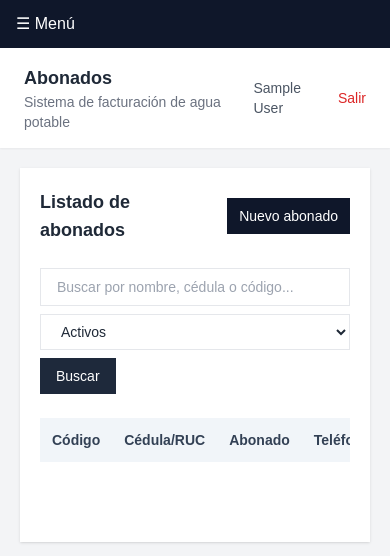
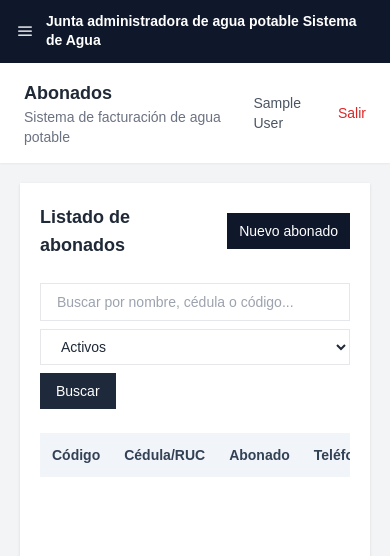
Before and after one commit to LyonSnt/sistema_agua, a Django app: page /abonados/ in a window 390 px wide. Shown: the top 556 px of the page. Run offline with Django 5.2, Linux system fonts and the light colour scheme; the visitor is signed in with stand-in values (Sample User, id 1); data that the repository does not hold is empty; some libraries are stand-ins or nearby versions.

Commit message:
Simplifica encabezado responsive del menu

```diff
--- a/app/templates/base/base.html
+++ b/app/templates/base/base.html
@@ -17,8 +17,11 @@
 
 <body class="bg-gray-100 text-gray-800">
     <button id="btnMenu"
-            class="md:hidden bg-slate-900 text-white px-4 py-3 w-full text-left">
-        ☰ Menú
+            class="flex w-full items-center gap-3 bg-slate-900 px-4 py-3 text-left text-white md:hidden">
+        <i class="pi pi-bars shrink-0 text-lg"></i>
+        <span class="min-w-0 flex-1 text-sm font-semibold leading-snug">
+            {{ institucion_nombre_display|default:"Sistema de Agua" }}
+        </span>
     </button>
     <div id="fondoMenu" class="hidden fixed inset-0 z-40 bg-slate-950/50 md:hidden"></div>
 
@@ -45,7 +48,6 @@
                         <h1 class="text-base font-bold leading-snug">
                             {{ institucion_nombre_display|default:"Sistema de Agua" }}
                         </h1>
-                        <p class="mt-1 text-sm text-slate-300">Sistema de facturación</p>
                     </div>
                 </div>
             </div>
```
